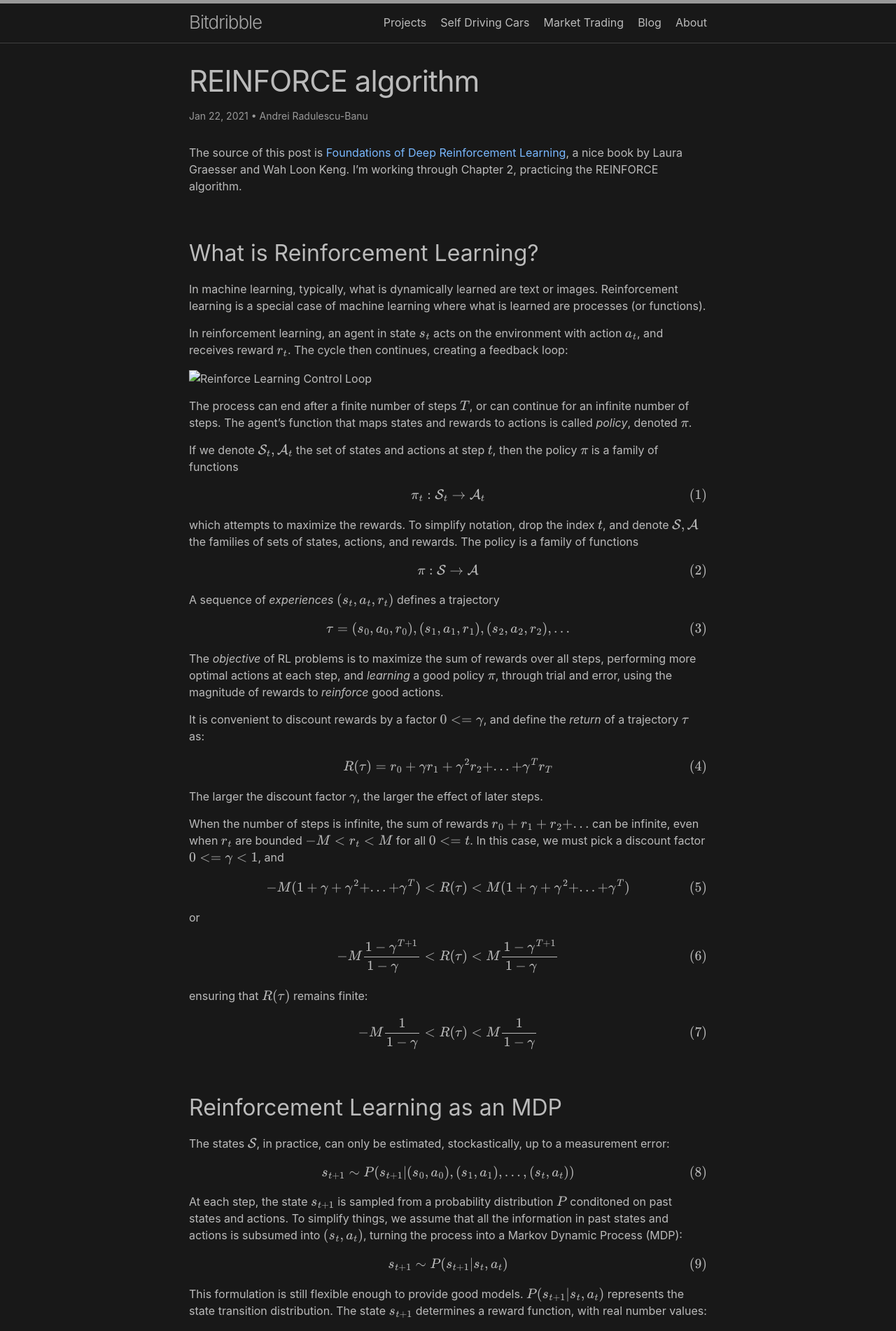
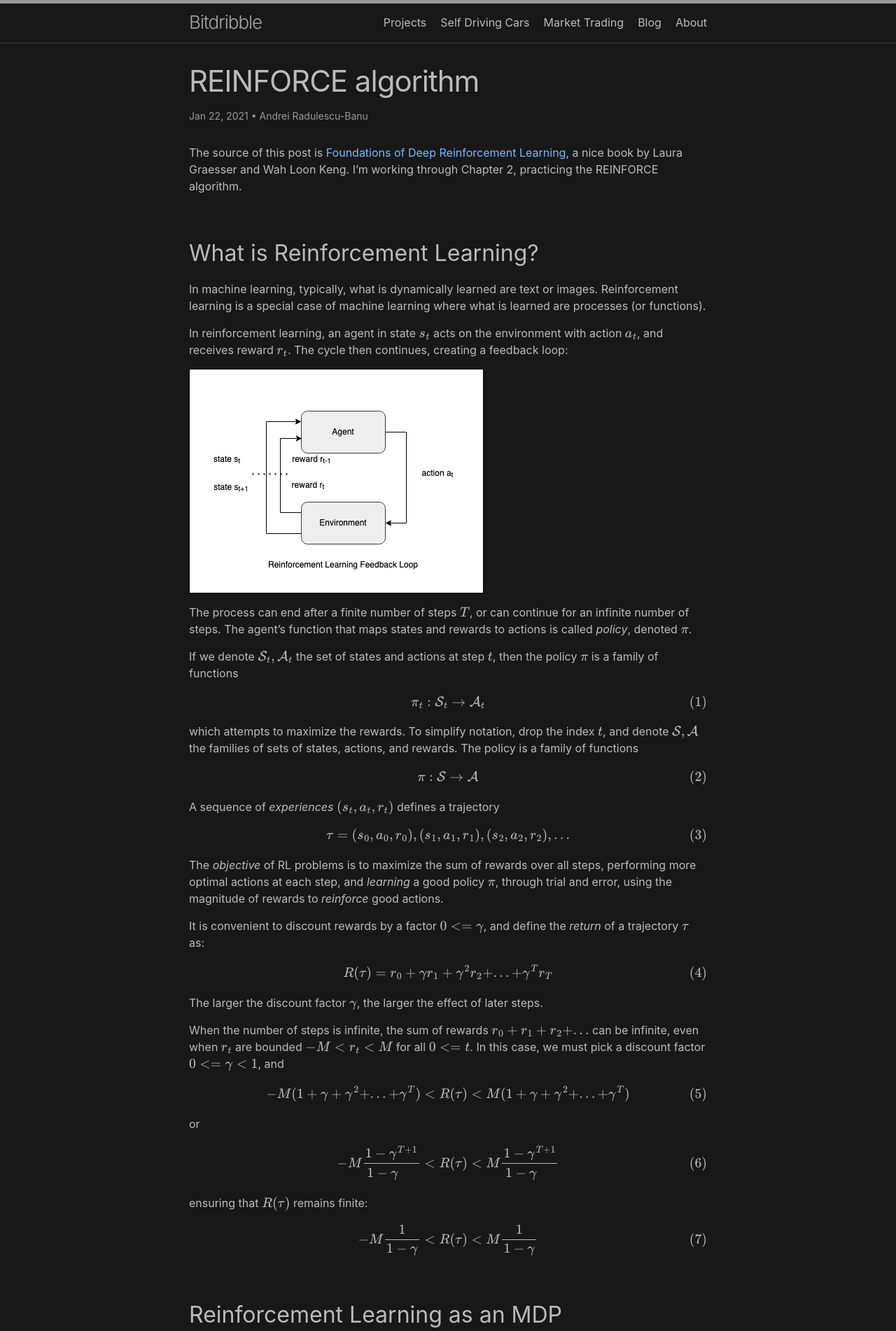
Before and after one commit to analytiq-hub/sigagent.github.io, a Jekyll site: the page built from machine_learning/_posts/2021-01-22-reinforce.md, in a window 1280 px wide. Shown: the top 1902 px of the page at 70% size. Built offline with Jekyll 4.4.1, drawn with Linux system fonts in a browser that asks for light colours; formulas are drawn with MathJax 3; a script that is not in the unit is left out.

Commit message:
*** empty log message ***

```diff
--- a/machine_learning/_posts/2021-01-22-reinforce.md
+++ b/machine_learning/_posts/2021-01-22-reinforce.md
@@ -13,7 +13,7 @@ In machine learning, typically, what is dynamically learned are text or images.
 
 In reinforcement learning, an agent in state $$s_t$$ acts on the environment with action $$a_t$$, and receives reward $$r_t$$. The cycle then continues, creating a feedback loop:
 
-![Reinforce Learning Control Loop](src/diagrams/reinforce_learning_control_loop.png)
+![Reinforce Learning Control Loop](/src/diagrams/reinforce_learning_control_loop.png)
 
 The process can end after a finite number of steps $$T$$, or can continue for an infinite number of steps. The agent's function that maps states and rewards to actions is called *policy*, denoted $$\pi$$.
 
```
